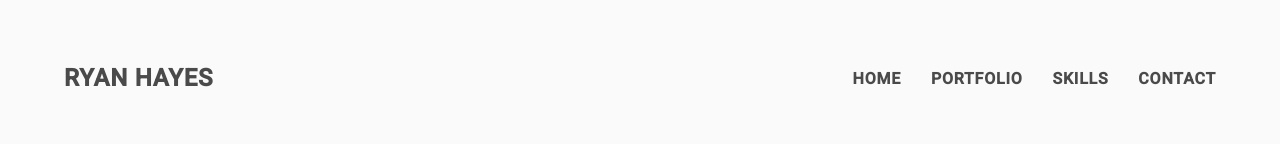
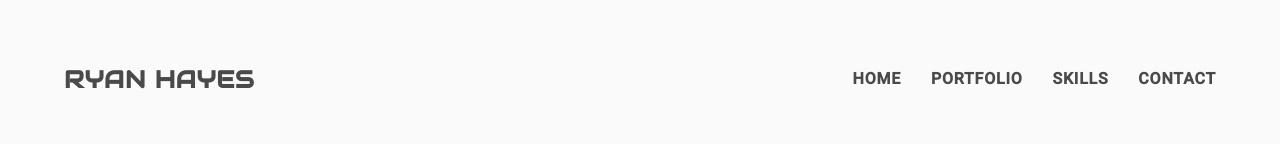
Before and after one commit to ryan-hayes40/Techdegree-project-02, a plain HTML site: page index.html in a window 1280 px wide. Shown: the top 144 px of the page. Drawn offline with Linux system fonts and the light colour scheme.

Commit message:
added audiowide google font

```diff
--- a/css/styles.css
+++ b/css/styles.css
@@ -20,6 +20,10 @@ body {
 ul {
     list-style: none;
     padding-left: 0;
+}
+
+h1 {
+    font-family: 'Audiowide', cursive;
 }
 
 a {
--- a/index.html
+++ b/index.html
@@ -5,7 +5,7 @@
     <meta name="viewport" content="width=device-width, initial-scale=1">
     <link rel="preconnect" href="https://fonts.googleapis.com">
     <link rel="preconnect" href="https://fonts.gstatic.com" crossorigin>
-    <link href="https://fonts.googleapis.com/css2?family=Roboto:wght@100;300;400;500&display=swap" rel="stylesheet">
+    <link href="https://fonts.googleapis.com/css2?family=Audiowide&family=Roboto:wght@100;300;400;500&display=swap" rel="stylesheet">
     <link href="css/styles.css" rel="stylesheet">
     <title>Ryan Hayes</title>
   </head>
```
